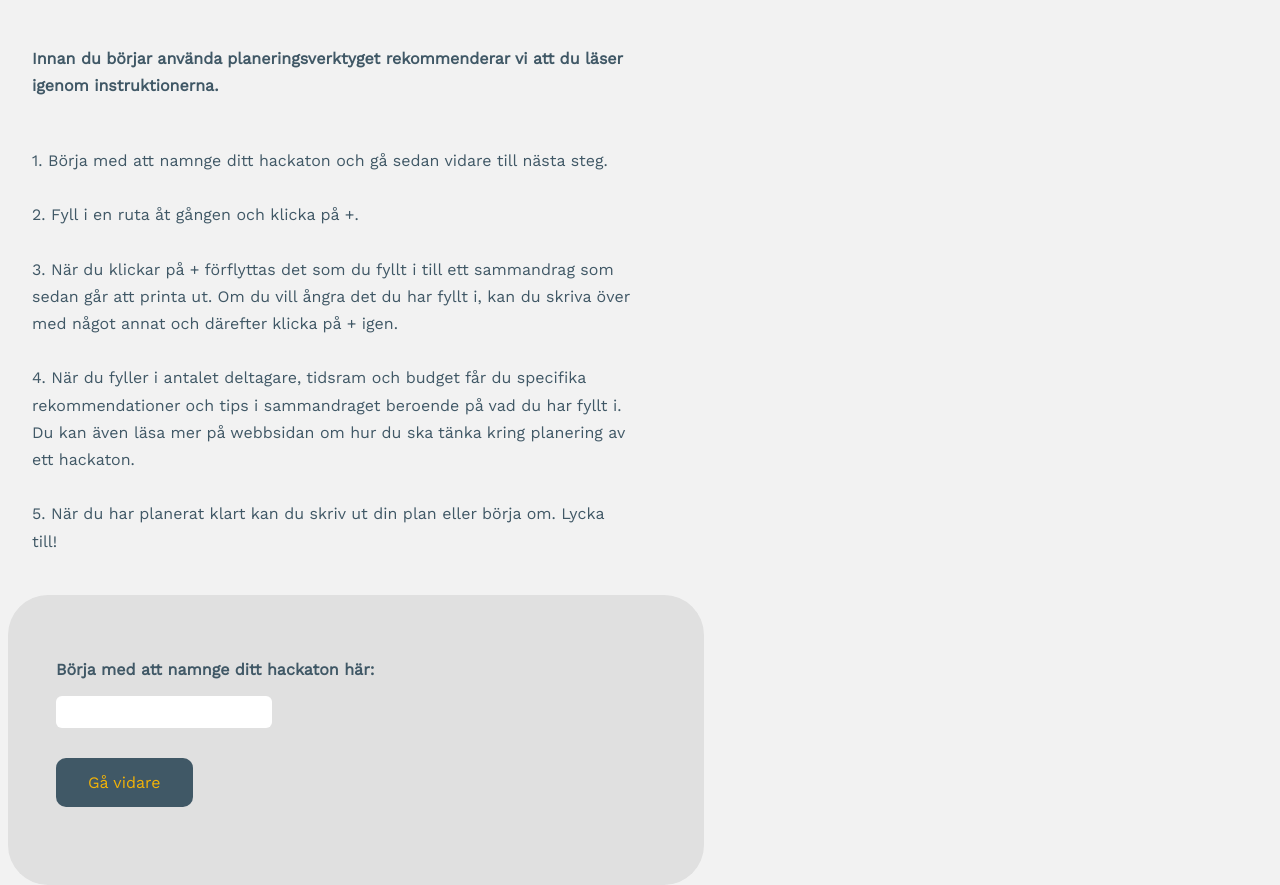
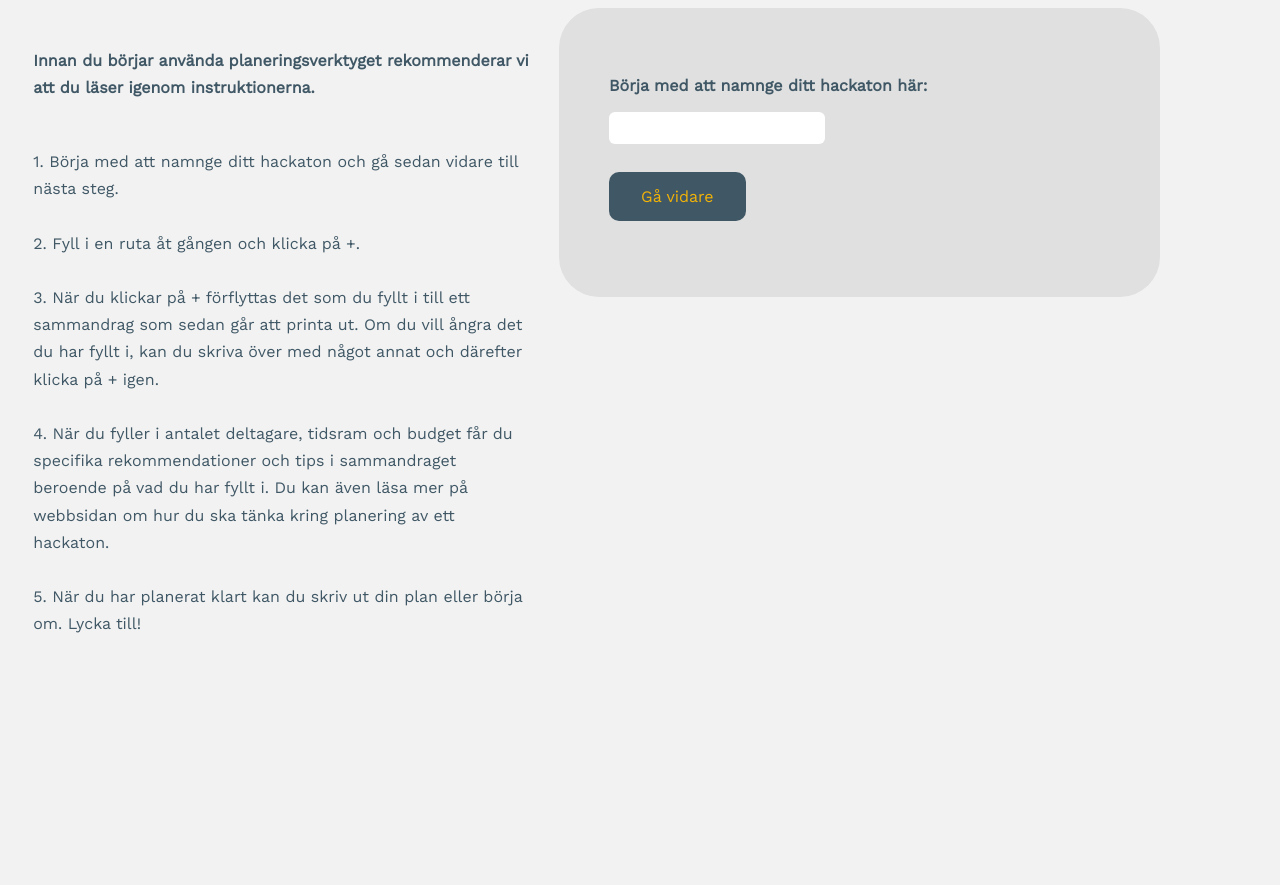
Before and after one commit to Emmaasofiaa/Hackaton, a Flask app: page /login in a window 1280 px wide. After the commit the page ends 633 px from the top, so only its background shows below. Run offline with Flask 2, Linux system fonts and the light colour scheme.

Commit message:
Update main.css

```diff
--- a/static/css/main.css
+++ b/static/css/main.css
@@ -1,7 +1,6 @@
 body {
     text-align: left;
     background-color: #F2F2F2;
-    width: 1200px;
   }
 
 p {
@@ -162,12 +161,12 @@ a:visited {
 }
 
 .left{
-  width: 600px;
+  width: 500px;
   padding: 2%;
 }
 
 .right{
-  width: 600px;
+  width: 500px;
   background-color: #E0E0E0;
   border-radius: 40px;
   padding: 4%;
@@ -176,12 +175,12 @@ a:visited {
 
    }
 /* Extra small devices (phones, 600px and down) */
-@media only screen and (max-width: 600px) {
+@media only screen and (max-width: 300px) {
   .row
 }
 
 /* Small devices (portrait tablets and large phones, 600px and up) */
-@media only screen and (min-width: 700px) {
+@media only screen and (min-width: 500px) {
   .row
 }
 
```
